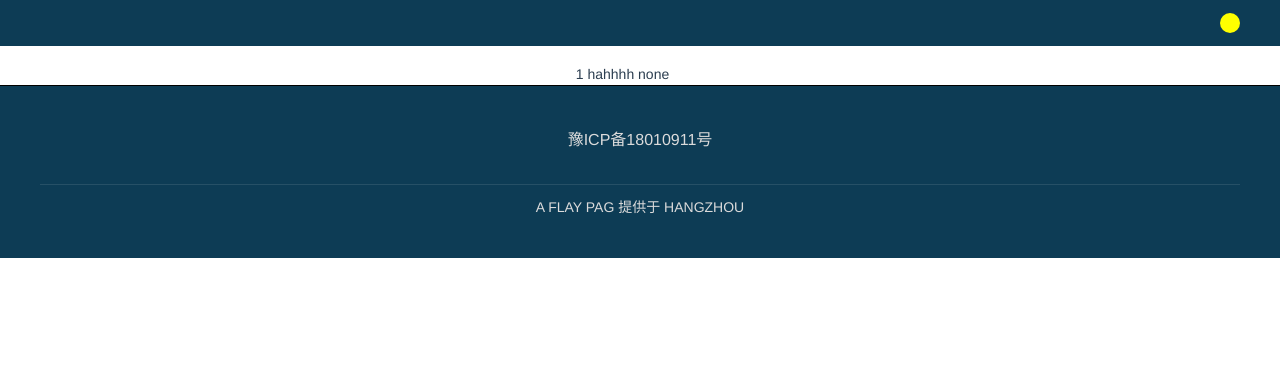
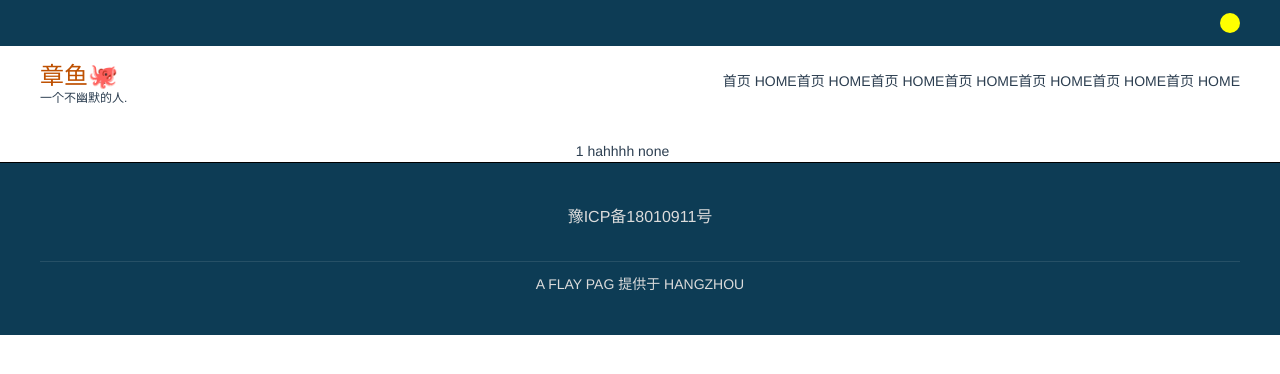
Before and after one commit to Apigflay/yasser_pc, a Vue app in the folder yasser_pc/: page /#/ in a window 1280 px wide. Shown: the top 374 px of the page. Built offline with nearby package versions, Linux system fonts and the light colour scheme.

Commit message:
menu init

```diff
--- a/yasser_pc/src/components/NavigationBar.vue
+++ b/yasser_pc/src/components/NavigationBar.vue
@@ -176,11 +176,13 @@ export default {
                 width: 20px!important;
                 height: 20px!important;
                 background-color:yellow;
+                cursor: pointer;
             }
             .languegeBox{
                 // background: red;
                 .icon{
                     background: rgb(5, 245, 65);
+                    cursor: pointer;
                 }
             }
         }
--- a/yasser_pc/src/components/Toast.vue
+++ b/yasser_pc/src/components/Toast.vue
@@ -29,7 +29,7 @@ export default {
       },
       des:function(){
           console.log('销毁toast')
-      this.$store.commit['set_allMsg','']
+        this.$store.commit['set_allMsg','']
       }
   },
   methods:{
@@ -39,7 +39,8 @@ export default {
 
   },
   destroyed(){
-      this.des()
+      console.log('destroyed')
+    //   this.des()
   }
 }
 </script>
--- a/yasser_pc/src/views/Home.vue
+++ b/yasser_pc/src/views/Home.vue
@@ -1,8 +1,23 @@
 <template>
   <div class="homePage">
-    <!-- <div class="homeArea"> -->
         <NavigationBar :language="language" @getChirldrenMethod="getChirldrenMethod"></NavigationBar>
-    <!-- </div> -->
+        <div class="menuWrap">
+            <div class="menuArea">
+                <div class="menuTip">
+                  <p>章鱼🐙</p>
+                  <p>一个不幽默的人.</p>
+                </div>
+                <div class="menuList">
+                  <div>首页 HOME</div>
+                  <div>首页 HOME</div>
+                  <div>首页 HOME</div>
+                  <div>首页 HOME</div>
+                  <div>首页 HOME</div>
+                  <div>首页 HOME</div>
+                  <div>首页 HOME</div>
+                </div>
+            </div>
+        </div>
 
 
     {{language}}
@@ -65,10 +80,44 @@ export default {
 .homePage{
   width: 100%;
   height: 100%;
-  // background: #2c3e50;
 }
 .icon {
     width: 35px!important;
     height: 35px!important;
+}
+.menuWrap{//菜单栏
+  width: 100%;
+  height: 77px;
+  background: #fff;
+  .menuArea{
+    width: 1200px;
+    height: 77px;
+    margin: auto;
+    display: flex;
+    justify-content: space-between;
+    .menuTip{
+      text-align: left;
+      p:nth-child(1){
+        font-size: 24px;
+        color: #be5000;
+        line-height: 28px;
+        margin-top: 16px;
+        cursor: pointer;
+      }
+      p:nth-child(1):hover{
+        text-decoration: underline;
+      }
+      p:nth-child(2){
+        font-size: 12px;
+        line-height: 16px;
+      }
+    }
+    .menuList{
+      height: 70px;
+      display: flex;
+      align-items: center;
+      justify-content: space-between;
+    }
   }
+}
 </style>
--- a/yasser_pc/vue.config.js
+++ b/yasser_pc/vue.config.js
@@ -3,6 +3,7 @@ module.exports = {
     devServer: {
 		compress: true,
 		disableHostCheck: true, //webpack4.0 开启热更新
+		open:true,
 	}
 
 }
```
